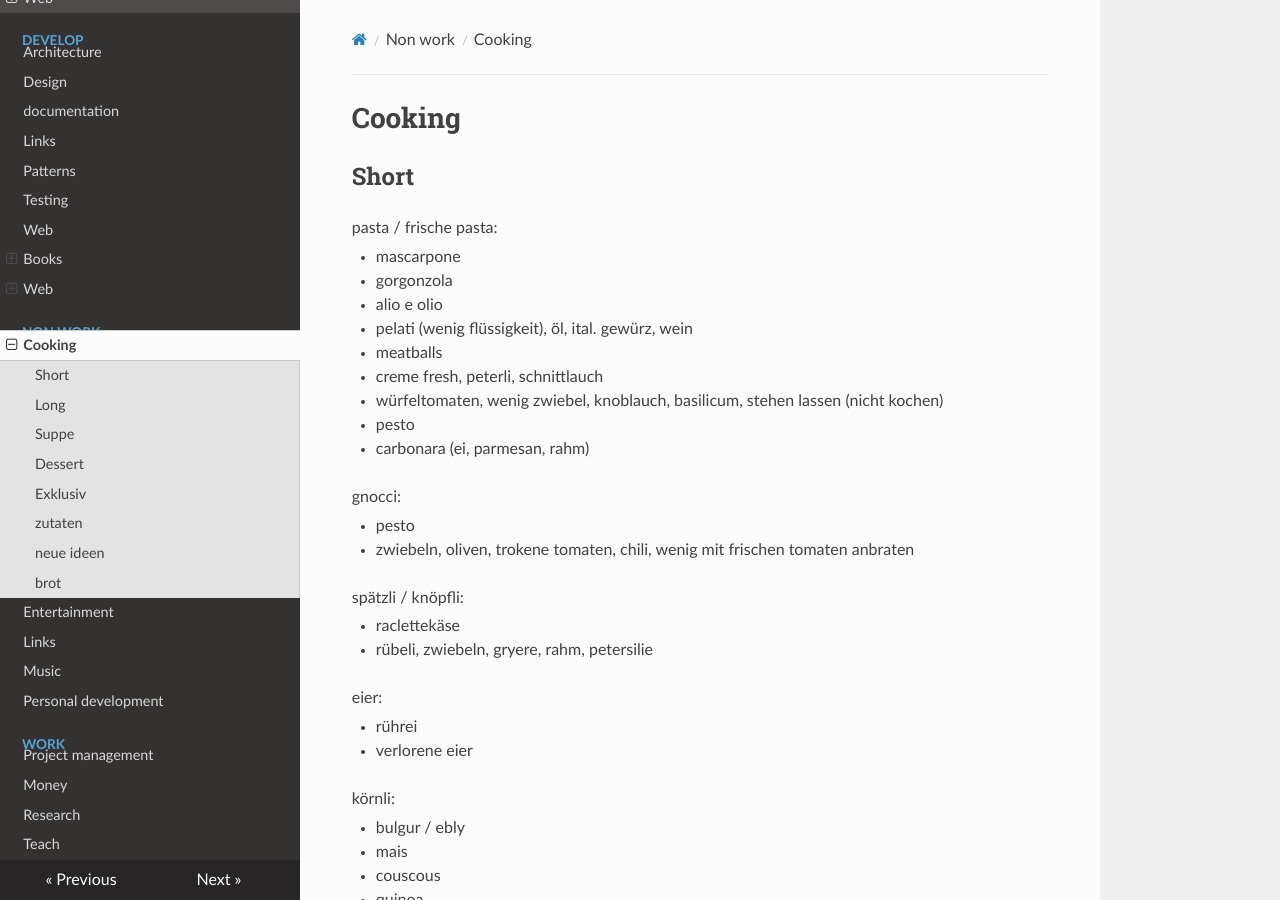
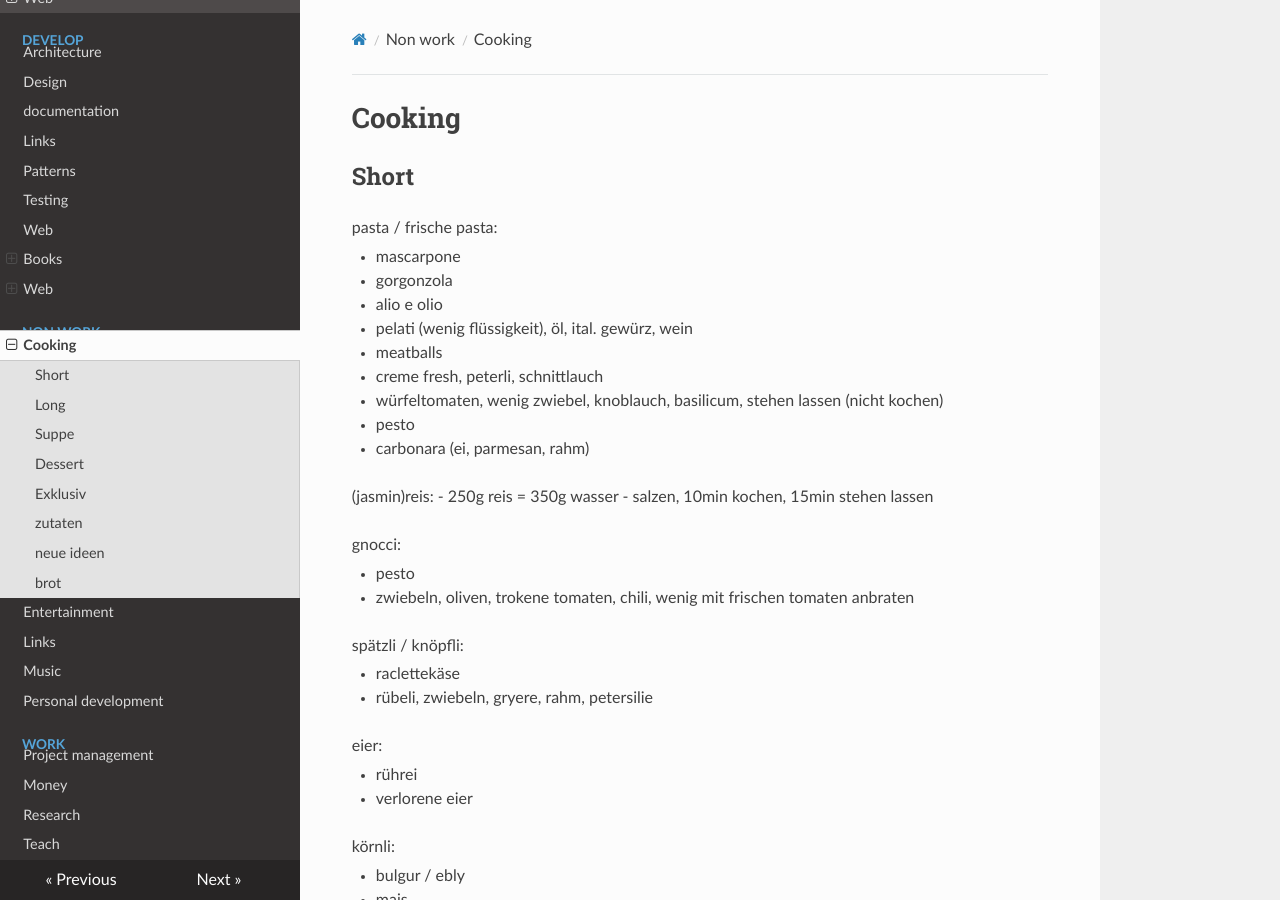
Before and after one commit to famoser/docs, an MkDocs documentation site: the page built from docs/non-work/coocking.md, in a window 1280 px wide and 900 px high. Built offline with MkDocs 1.6.1, drawn with Linux system fonts in a browser that asks for light colours; nearby versions of some CDN libraries.

Commit message:
Update coocking.md

```diff
--- a/docs/non-work/coocking.md
+++ b/docs/non-work/coocking.md
@@ -13,6 +13,10 @@ pasta / frische pasta:
 - würfeltomaten, wenig zwiebel, knoblauch, basilicum, stehen lassen (nicht kochen)
 - pesto
 - carbonara (ei, parmesan, rahm)
+
+(jasmin)reis:
+- 250g reis = 350g wasser
+- salzen, 10min kochen, 15min stehen lassen
 
 gnocci:
 
```
